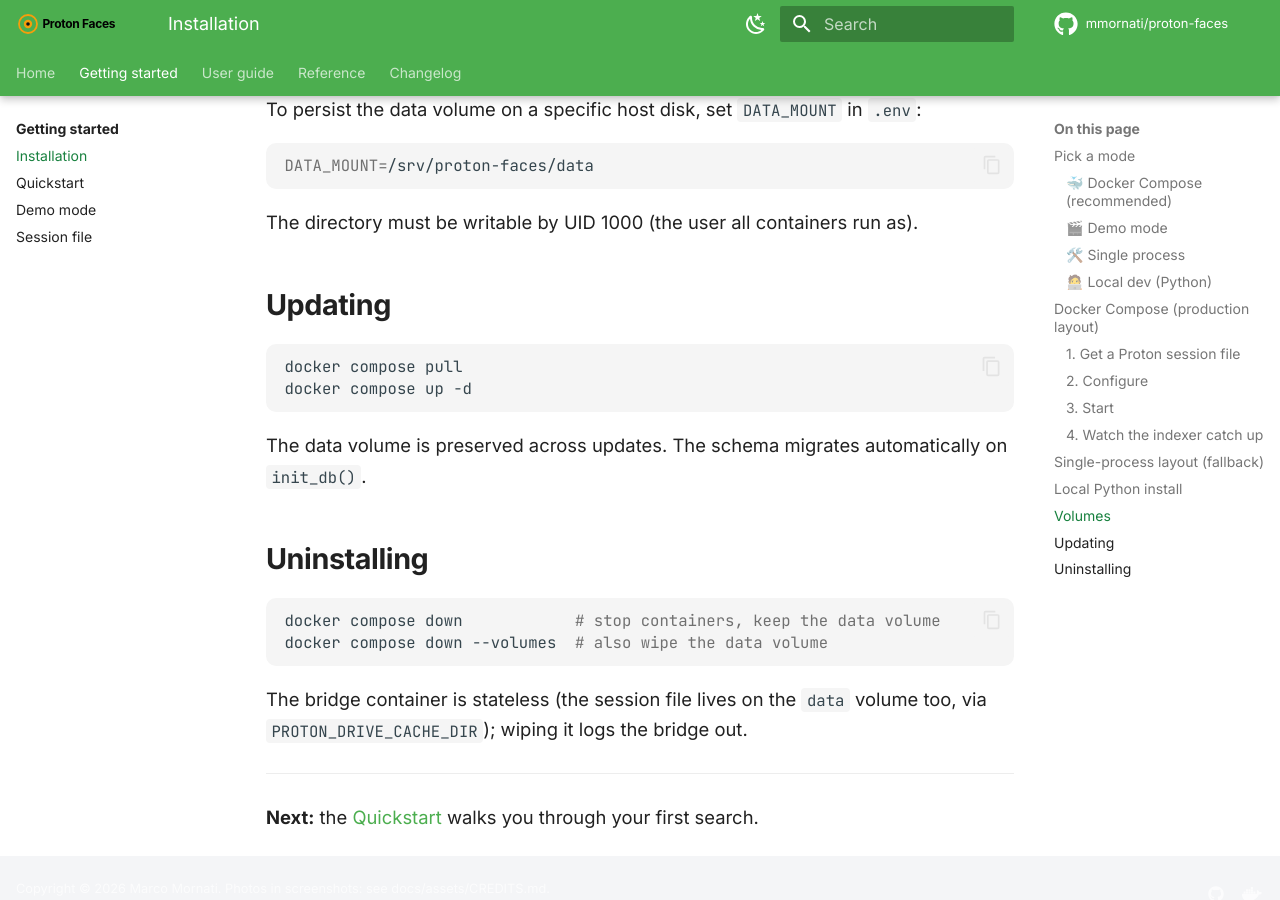
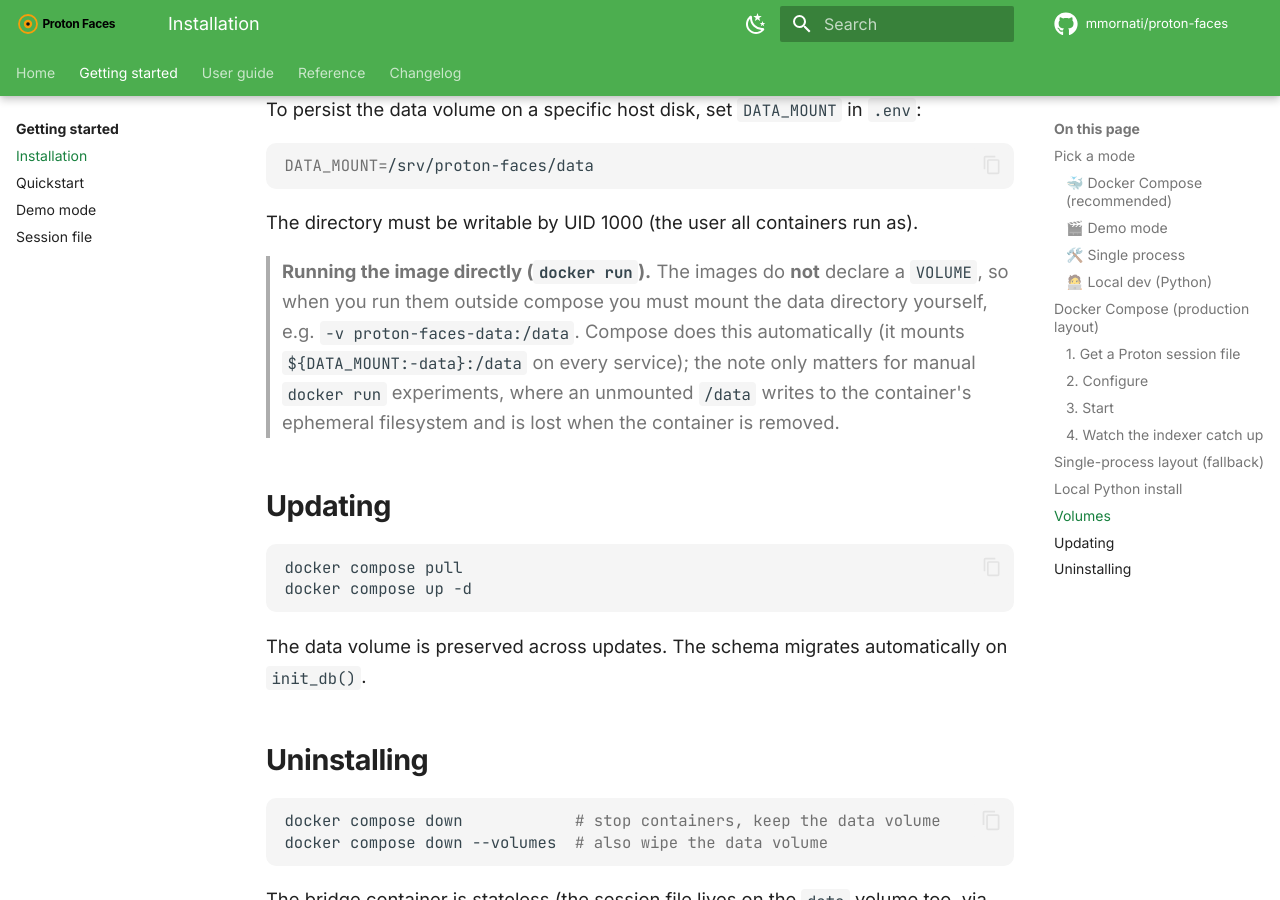
Before and after one commit to mmornati/proton-faces, an MkDocs documentation site: the page built from docs/getting-started/installation.md, in a window 1280 px wide and 900 px high, scrolled down 3496 px. Built offline with MkDocs 1.6.1 and Material for MkDocs 9.7.7, drawn with Linux system fonts in a browser that asks for light colours; comment, search, counter and statistics services are not loaded.

Commit message:
fix(docker): drop VOLUME /data to prevent silent anonymous-volume data loss (#184)
The app and bridge images declared VOLUME /data, so running them outside
compose without an explicit -v silently created an anonymous volume: the
SQLite index, thumbnails, and crops appeared to persist between runs of the
same container but vanished on docker rm, and users who later added -v
started empty. Compose already mounts its own named data volume, so the
instruction added nothing there.

Remove VOLUME /data from both Dockerfiles (WORKDIR /data in the bridge
runtime stage is kept - it does not create a volume and the entrypoint
depends on /data). Document in the README and installation guide that a
-v proton-faces-data:/data mount is required for persistence when running
the images directly with docker run.

Fixes: #53

Co-authored-by: mmornati <mmornati@example.com>

````diff
--- a/docs/getting-started/installation.md
+++ b/docs/getting-started/installation.md
@@ -128,6 +128,13 @@ DATA_MOUNT=/srv/proton-faces/data
 
 The directory must be writable by UID 1000 (the user all containers run as).
 
+> **Running the image directly (`docker run`).** The images do **not** declare a `VOLUME`, so
+> when you run them outside compose you must mount the data directory yourself, e.g.
+> `-v proton-faces-data:/data`. Compose does this automatically (it mounts
+> `${DATA_MOUNT:-data}:/data` on every service); the note only matters for manual `docker run`
+> experiments, where an unmounted `/data` writes to the container's ephemeral filesystem and
+> is lost when the container is removed.
+
 ## Updating
 
 ```bash
````
Also changed, not shown: README.md (+6 -0 lines), 2 other files.
